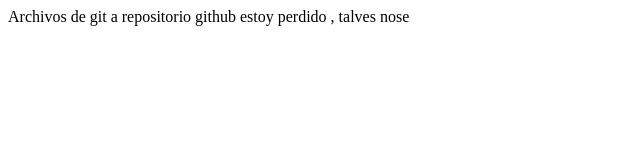
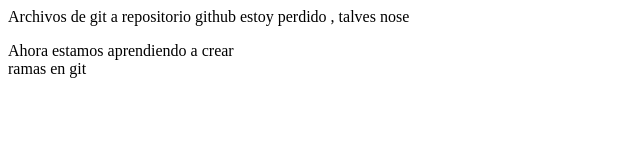
Before and after one commit to RorroJM/Clase-24_04-git-, a plain HTML site: page index.html in a window 1280 px wide. Shown: the whole page, without its empty margins (0-640 px from the left). Drawn offline with Linux system fonts and the light colour scheme.

Commit message:
Agregando codigo al archivo

```diff
--- a/index.html
+++ b/index.html
@@ -8,5 +8,9 @@
 <body>
     Archivos de git a repositorio github
     estoy perdido , talves nose
+    <p>Ahora estamos aprendiendo a crear
+        <br>
+        ramas en git
+    </p>
 </body>
 </html>
```
